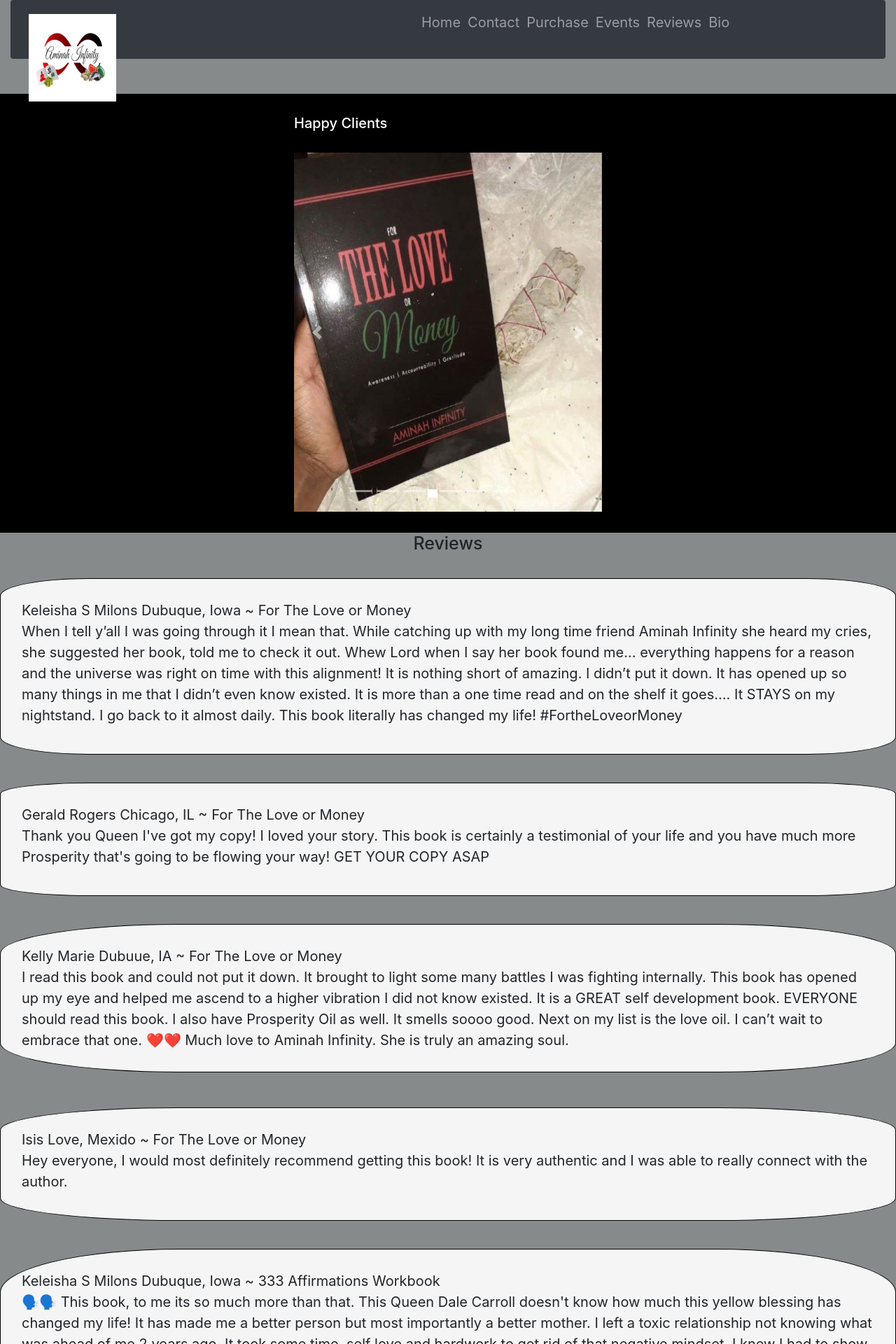
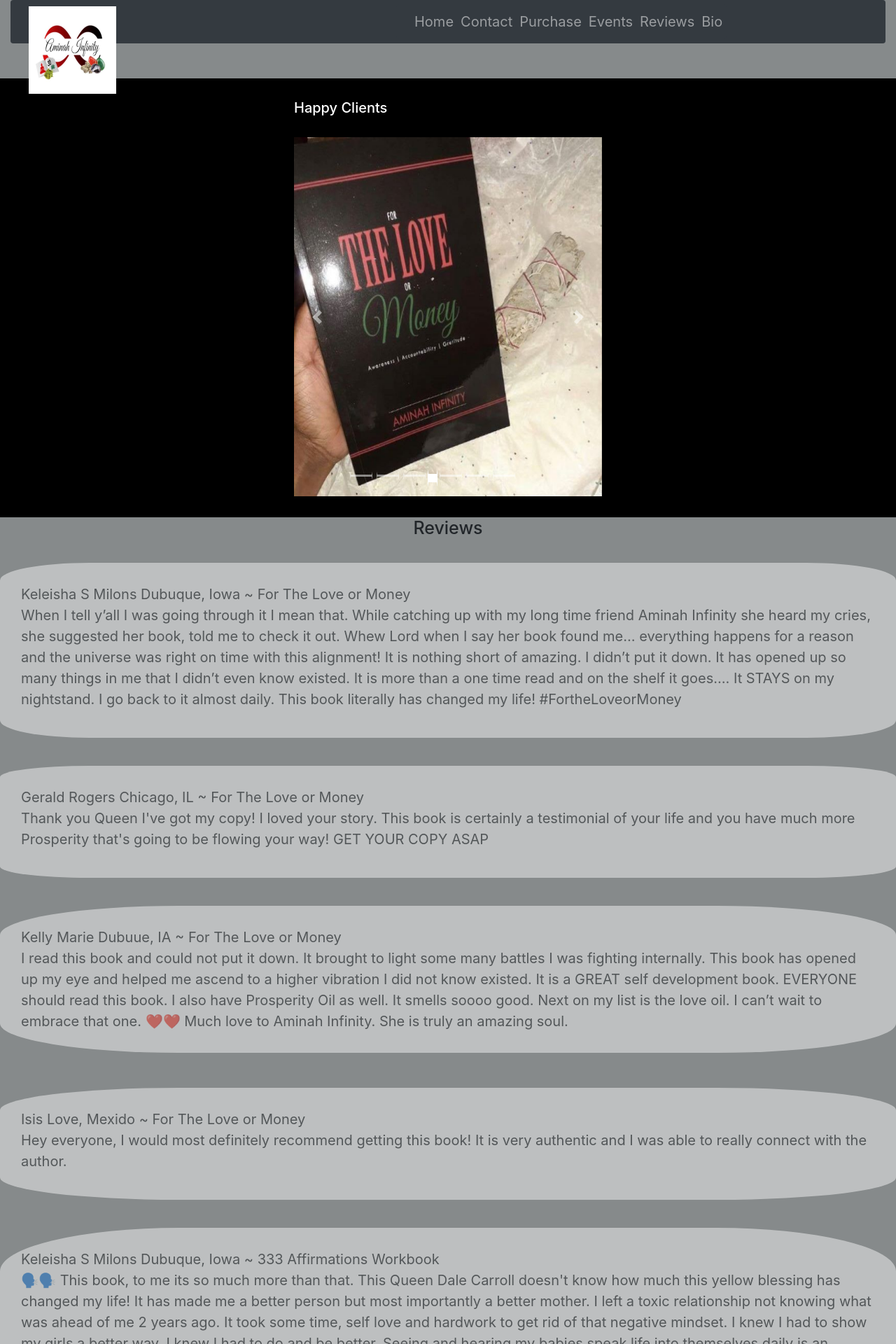
Before and after one commit to jjamaltwin/elementsofinfinity, a React (Create React App) app: page /Reviews in a window 1280 px wide. Shown: the top 1920 px of the page at 70% size. Built offline with nearby package versions, Linux system fonts and the light colour scheme; a web font is replaced by a local one.

Commit message:
working on responsive design

```diff
--- a/src/App.css
+++ b/src/App.css
@@ -12,6 +12,14 @@
   padding:0%;
 }
 
+
+.col-md-12 {
+  margin:0%;
+  padding:0%;
+  width: 100%;
+}
+
+
 .mr-auto {
   display: flex;
   flex-direction: row;
@@ -21,7 +29,9 @@
 }
 
 
-.logo {
+#basic-navbar-nav {
+  margin:0%;
+  padding:0%;
 
 }
 
@@ -324,43 +334,49 @@
 
 .pone {
   width: 100%;
-  border: 1px solid black;
+
   padding: 3rem;
   border-radius: 10%;
   background-color: whitesmoke;
   margin-top: 3rem;
+  opacity: .5;
 }
 
 .ptwo {
-  border: 1px solid black;
+
   padding: 3rem;
   border-radius: 10%;
   background-color: whitesmoke;
   margin-top: 4rem;
+  opacity: .5;
 }
 
 .pthree {
-  border: 1px solid black;
+
   padding: 3rem;
   border-radius: 20%;
   background-color: whitesmoke;
   margin-top: 4rem;
+  opacity: .5;
 }
 
 .pfour {
-  border: 1px solid black;
+
   padding: 3rem;
   border-radius: 20%;
   background-color: whitesmoke;
   margin-top: 4rem;
+  opacity: .5;
 }
 
 .pfive {
-  border: 1px solid black;
+
   padding: 3rem;
   border-radius: 20%;
   background-color: whitesmoke;
   margin-top: 4rem;
+  opacity: .5;
+  margin-bottom: 2rem;
 }
 
 .paypal-wrap {
@@ -430,7 +446,12 @@
 
 
 @media only screen and (max-width: 700px) {}
-  .review-comments{
+ .background {
+   height: 70rem;
+ }
+
+
+ .review-comments{
    padding: 0%;
    border-radius: 0%;
   }
@@ -455,6 +476,15 @@
 
 
 @media only screen and (max-width: 650px) {
+  #basic-navbar-nav {
+
+
+  }
+
+
+
+
+
   .contact-form {
     width: 75%;
   }
@@ -512,6 +542,9 @@
 
 
 @media only screen and (max-width: 428px) {}
+
+
+
   .review-comments{
    padding: 0%;
    border-radius: 0%;
@@ -527,9 +560,16 @@
 
   .container-main h3 {
     margin-top: 2rem;
+    margin-left: 3rem;
+    padding: 1rem;
 
   }
 
   .container-main h1 {
     margin-top: 6rem;
+    margin-left: 7rem;
+    width: 100%;
+    display: flex;
+    align-items: center;
+
   }
```
